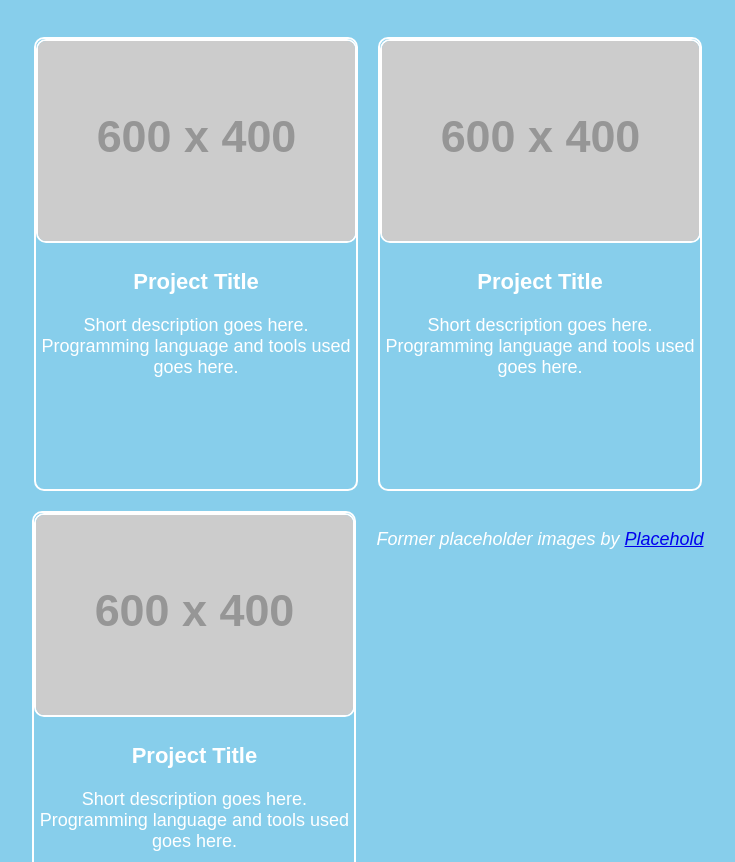
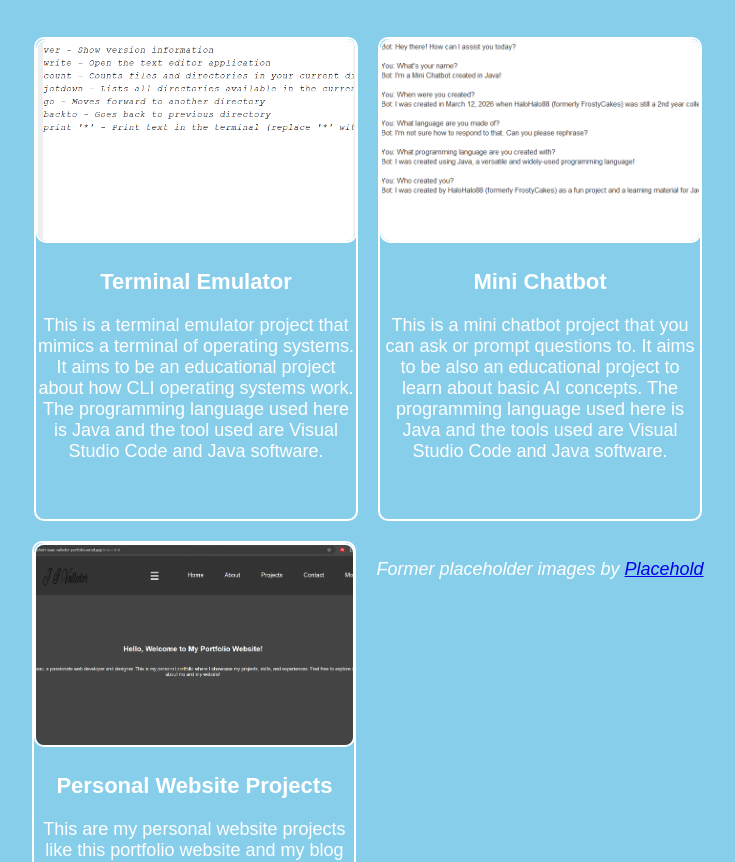
Before and after one commit to jehiahisaacbalavalledor-bit/portfolio-website-repository, a plain HTML site: page project.html in a window 1280 px wide. Shown: the part 323-1185 px from the top of the page, without its empty margins (272-1007 px from the left). Drawn offline with Linux system fonts and the light colour scheme; placeholder pictures from the web are drawn by us.

Commit message:
Updated project.html and style.css

```diff
--- a/project.html
+++ b/project.html
@@ -36,19 +36,19 @@
             <h1 class="color">My Projects</h1>
             <div class="projects-container">
                 <div class="project">
-                    <img src="https://placehold.co/600x400" alt="Project Image" class="project-image">
-                    <h3>Project Title</h3>
-                    <p>Short description goes here. Programming language and tools used goes here.</p>
+                    <img src="Screenshot (1039).png" alt="Terminal Emulator Image" class="project-image">
+                    <h3>Terminal Emulator</h3>
+                    <p>This is a terminal emulator project that mimics a terminal of operating systems. It aims to be an educational project about how CLI operating systems work. The programming language used here is Java and the tool used are Visual Studio Code and Java software.</p>
                 </div>
                 <div class="project">
-                    <img src="https://placehold.co/600x400" alt="Project Image" class="project-image">
-                    <h3>Project Title</h3>
-                    <p>Short description goes here. Programming language and tools used goes here.</p>
+                    <img src="Screenshot (1042).png" alt="Mini Chatbot Image" class="project-image">
+                    <h3>Mini Chatbot</h3>
+                    <p>This is a mini chatbot project that you can ask or prompt questions to. It aims to be also an educational project to learn about basic AI concepts. The programming language used here is Java and the tools used are Visual Studio Code and Java software.</p>
                 </div>
                 <div class="project">
-                    <img src="https://placehold.co/600x400" alt="Project Image" class="project-image">
-                    <h3>Project Title</h3>
-                    <p>Short description goes here. Programming language and tools used goes here.</p>
+                    <img src="Screenshot (1044).png" alt="Personal Website Image" class="project-image">
+                    <h3>Personal Website Projects</h3>
+                    <p>This are my personal website projects like this portfolio website and my blog website. This aims to be viewd by people to see my skills and documentation. The programming languages used here are HTML, CSS, and JavaScript, and the tools that were used are Visual Studio Code, XAMPP Apache, and my browsers.</p>
                 </div>
                 <p><i>Former placeholder images by <a href="https://placehold.co/">Placehold</a></i></p>
             </div>
--- a/style.css
+++ b/style.css
@@ -95,6 +95,11 @@ section {
     justify-content: center;
     gap: 20px;
     color: white;
+    transition: all 0.3s ease;
+}
+
+.skills:hover {
+    transform: scale(1.1);
 }
 
 .experiences-container {
@@ -113,6 +118,11 @@ section {
     justify-content: center;
     gap: 20px;
     color: white;
+    transition: all 0.3s ease;
+}
+
+.experience:hover {
+    transform: scale(1.1);
 }
 
 .projects-container {
@@ -124,11 +134,16 @@ section {
 
 .project {
     width: 320px;
-    height: 450px;
+    height: 480px;
     border: 2px solid white;
     border-radius: 10px;
     justify-content: center;
     gap: 20px;
+    transition: all 0.3s ease;
+}
+
+.project:hover {
+    transform: scale(1.1);
 }
 
 /*LITERACY PROGRESS BAR*/
@@ -150,6 +165,11 @@ section {
     padding: 12px;
     color: white;
     text-align: center;
+    transition: all 0.3s ease;
+}
+
+.literacy:hover {
+    transform: scale(1.1);
 }
 
 .progress {
```
Also changed, not shown: Screenshot (1039).png (added), Screenshot (1042).png (added), Screenshot (1044).png (added).
